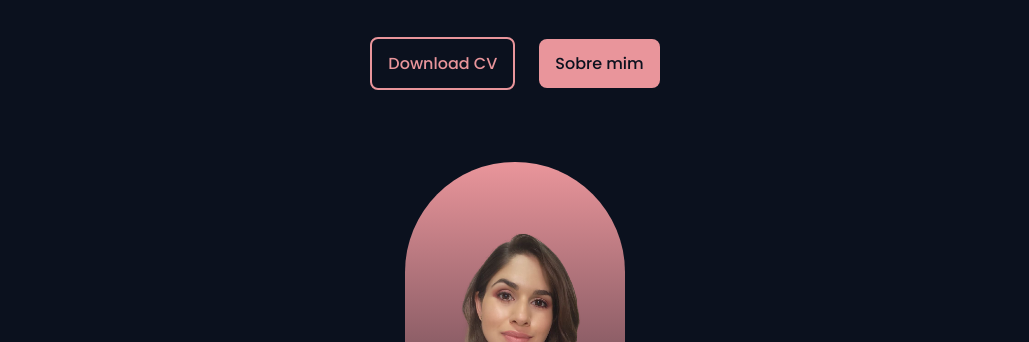
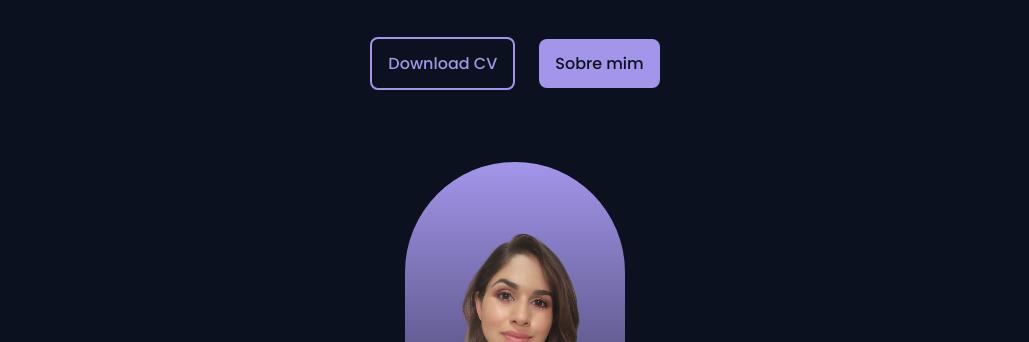
Before and after one commit to IallyFabiane/portfolio_dev, a plain HTML site: page index.html in a window 1280 px wide. Shown: the part 213-555 px from the top of the page, without its empty margins (125-1154 px from the left). Drawn offline with nearby package versions, Linux system fonts and the light colour scheme.

Commit message:
Update styles.css
alternado cores do tema

```diff
--- a/assets/css/styles.css
+++ b/assets/css/styles.css
@@ -13,7 +13,7 @@
         Pink: hsl(356, 66%, 75%)
         Teal: hsl(174, 63%, 62%)
   */
-  --first-hue: 356;
+  --first-hue: 250;
   --sat: 66%;
   --lig: 75%;
   --second-hue: 219;
```
